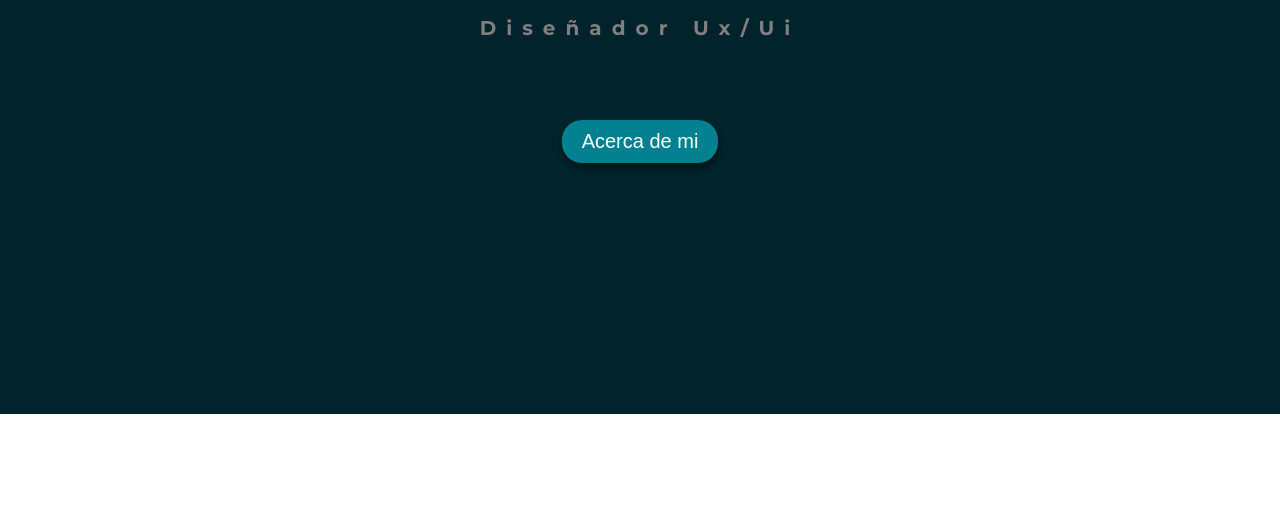
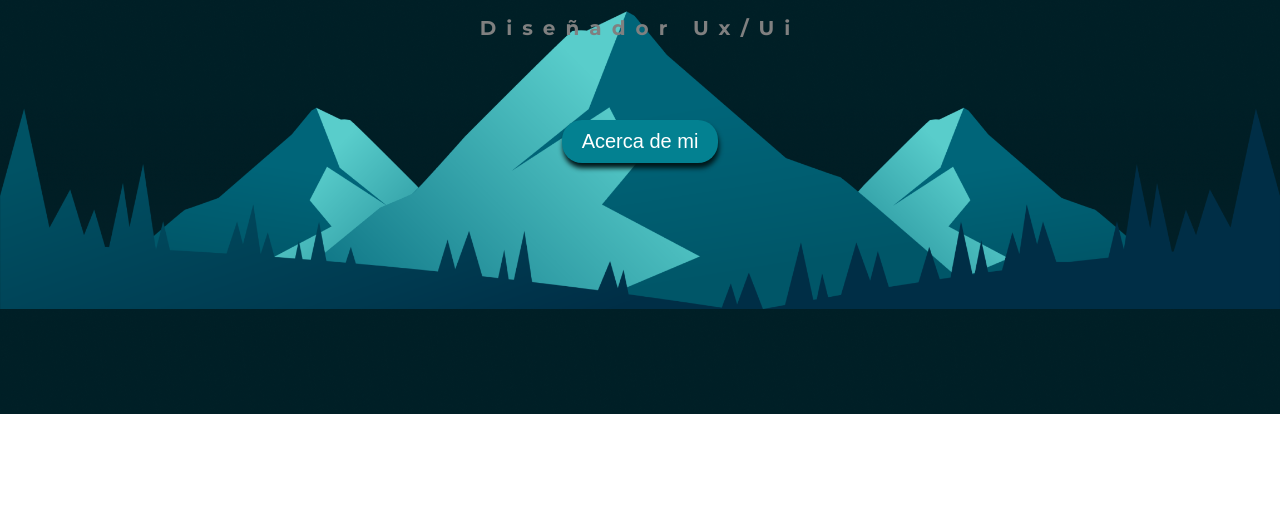
Before and after one commit to renevalenz/renecvfrontend, a plain HTML site: page index.html in a window 1280 px wide. Shown: the part 286-800 px from the top of the page. Drawn offline with Linux system fonts and the light colour scheme; the site is published under a folder, as on GitHub Pages, so addresses that start at the root find nothing.

Commit message:
se arreglo ubicacion de img

```diff
--- a/css/styles.css
+++ b/css/styles.css
@@ -18,7 +18,7 @@ h2 {
 /* header */
 header {
     height: 700px;
-    background-image: url(/img/fondocv.png);
+    background-image: url(../img/fondocv.png);
     background-size:contain;
     background-color: #01232b;
     background-attachment: fixed;
```
